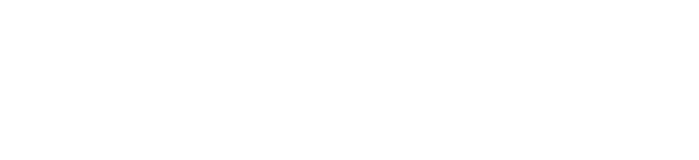
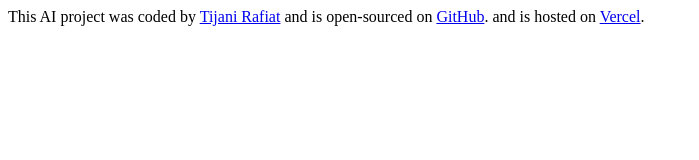
Before and after one commit to dunmomee-blip/myyoruba-Poems, a plain HTML site: page index.html in a window 1280 px wide. Shown: the whole page, without its empty margins (0-699 px from the left). Drawn offline with Linux system fonts and the light colour scheme.

Commit message:
added footer links

```diff
--- a/index.html
+++ b/index.html
@@ -7,6 +7,18 @@
     <title>Yoruba Poem Generator</title>
   </head>
   <body>
+    <footer>
+      This AI project was coded by
+      <a href="https://github.com/dunmomee-blip/" target="_blank"
+        >Tijani Rafiat</a
+      >
+      and is open-sourced on
+      <a href="https://github.com/dunmomee-blip/myyoruba-Poems/" target="_blank"
+        >GitHub</a
+      >. and is hosted on
+      <a href="https://myyoruba-poems.vercel.app/" target="_blank">Vercel</a>.
+    </footer>
+
     <script src="src/index.js"></script>
   </body>
 </html>
```
